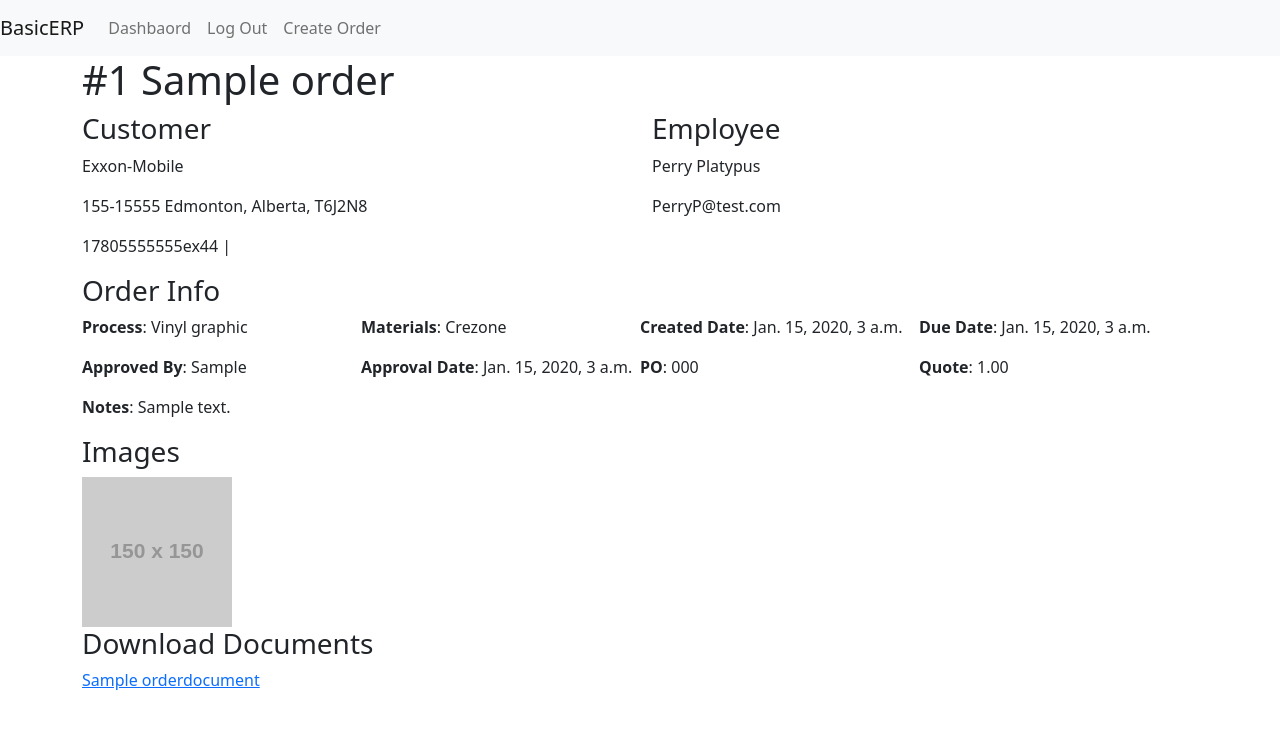
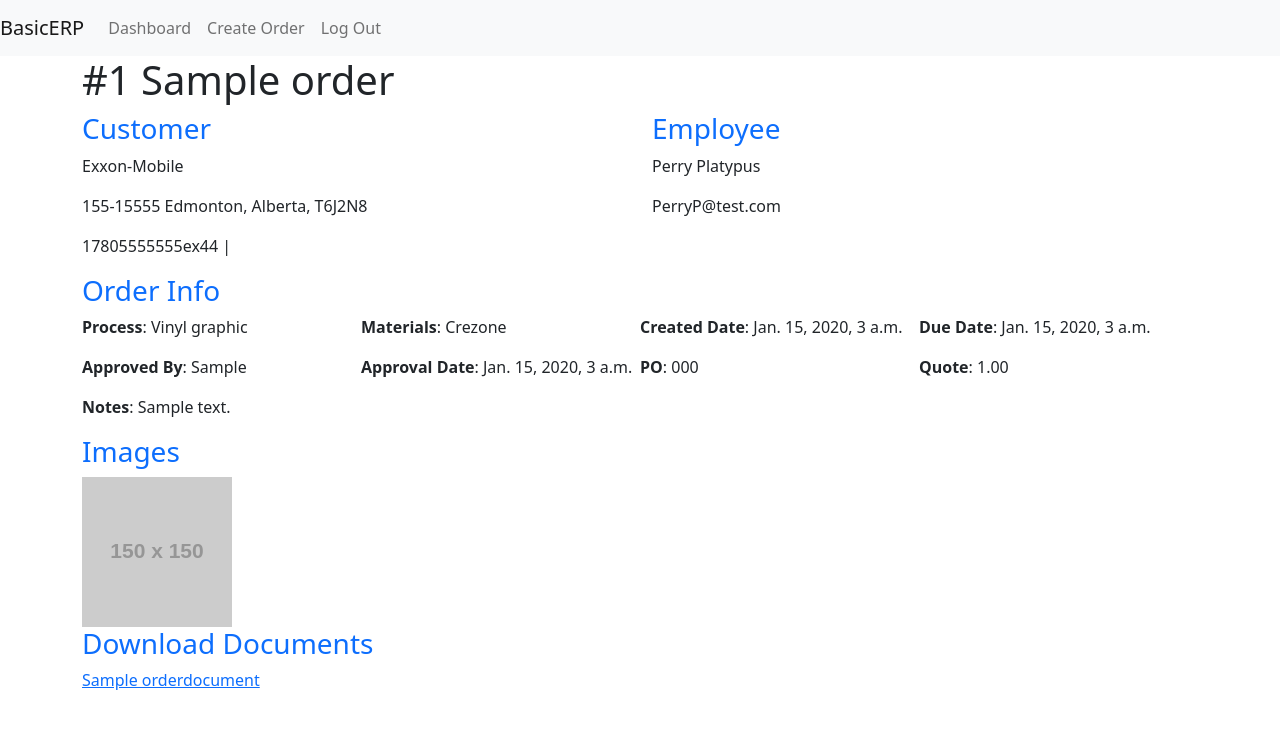
Before and after one commit to Malikazz/Basic_ERP, a Django app: page /view-order/1 in a window 1280 px wide. Shown: the top 729 px of the page. Run offline with Django 4.2, Linux system fonts and the light colour scheme; a user stored in the database is signed in; data comes from the database, SQL or seed files in the repository; tables that the repository leaves empty hold one stand-in row (values such as "Sample post"); grey boxes labelled with a size stand in for pictures from a placeholder-image service; parts of the project's set-up code (start-up, migrations or seed data) failed here and were passed over; some libraries are stand-ins or nearby versions.

Commit message:
css changes / minor layout changes

```diff
--- a/BasicERP/dashboard/templates/dashboard/view_order.html
+++ b/BasicERP/dashboard/templates/dashboard/view_order.html
@@ -5,25 +5,25 @@
 </div>
 <div class="row">
   <div class="col-md-6">
-    <p class="h3">Customer</p>
+    <p class="h3 text-primary">Customer</p>
     {% include "dashboard/component/customer_header.html" with customer=customer %}
   </div>
   <div class="col-md-6">
-    <p class="h3">Employee</p>
+    <p class="h3 text-primary">Employee</p>
     {% include "dashboard/component/sales_rep_header.html" with user=user %}
   </div>
 </div>
 <div class="row">
-  <p class="h3">Order Info</p>
+  <p class="h3 text-primary">Order Info</p>
   {% include "dashboard/component/order_printer_friendly.html" with order=order %}
 </div>
-<p class="h3">Images</p>
+<p class="h3 text-primary">Images</p>
 {% for item in order_images %}
 <div class="row">
   {% include "dashboard/component/order_image.html" with image=item %}
 </div>
 {% endfor %}
-<p class="h3">Download Documents</p>
+<p class="h3 text-primary">Download Documents</p>
 <div class="row mb-5">
   {% for item in order_documents %}
   {% include "dashboard/component/order_document.html" with document=item %}
--- a/BasicERP/templates/base.html
+++ b/BasicERP/templates/base.html
@@ -32,14 +32,14 @@
         <div class="collapse navbar-collapse" id="navbarSupportedContent">
             <ul class="navbar-nav mr-auto">
                 <li class="nav-item active">
-                    <a class="nav-link" href="{% url 'dashboard:index' %}">Dashbaord</span></a>
+                    <a class="nav-link" href="{% url 'dashboard:index' %}">Dashboard</span></a>
                 </li>
+                <li class="nav-item"><a class="nav-link" href="{% url 'dashboard:create-order'%}">Create Order</a></li>
                 {% if request.user.is_authenticated %}
-                <li class="nav-item"><a class="nav-link" href="{% url 'logout'%}">Log Out</a></li>
+                <li class="nav-item ml-auto"><a class="nav-link" href="{% url 'logout'%}">Log Out</a></li>
                 {% else %}
-                <li class="nav-item"><a class="nav-link" href="{% url 'login'%}">Log In</a></li>
+                <li class="nav-item ml-auto"><a class="nav-link" href="{% url 'login'%}">Log In</a></li>
                 {% endif %}
-                <li class="nav-item"><a class="nav-link" href="{% url 'dashboard:create-order'%}">Create Order</a></li>
             </ul>
         </div>
     </nav>
```
